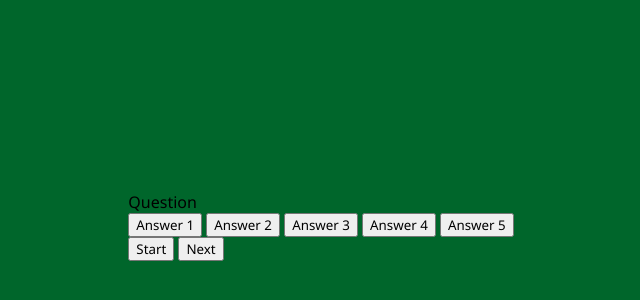
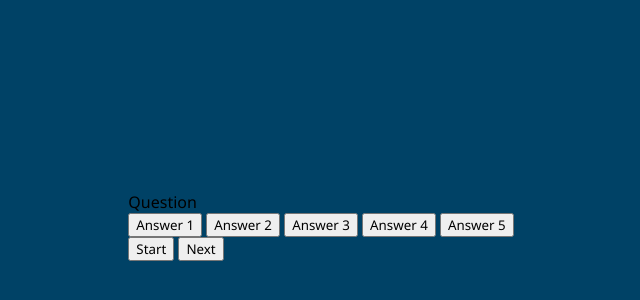
Before and after one commit to Aeverette0120/AaronWorld-Quiz-Game, a plain HTML site: page index.html in a window 1280 px wide. Shown: the part 174-474 px from the top of the page, without its empty margins (319-959 px from the left). Drawn offline with Linux system fonts and the light colour scheme.

Commit message:
re-worked the body

```diff
--- a/index.html
+++ b/index.html
@@ -8,7 +8,7 @@
     <link href="./style.css" rel="stylesheet">
     <script defer src="./script.js"></script>
 </head>
-<body class="correct">
+<body>
     <div class ="containers">
     <div id="question-container" class="hide">
         <div id="question">Question</div>
```
